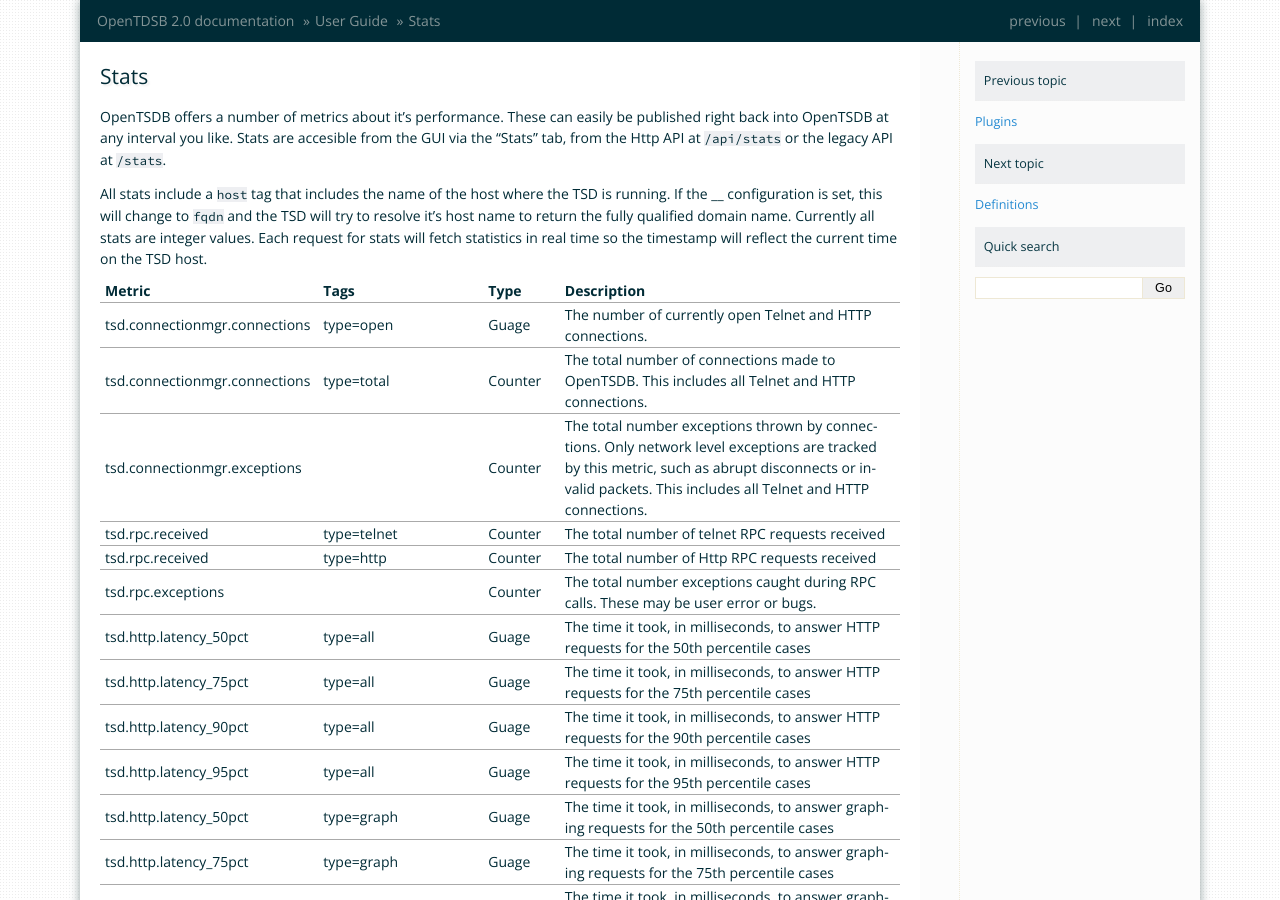
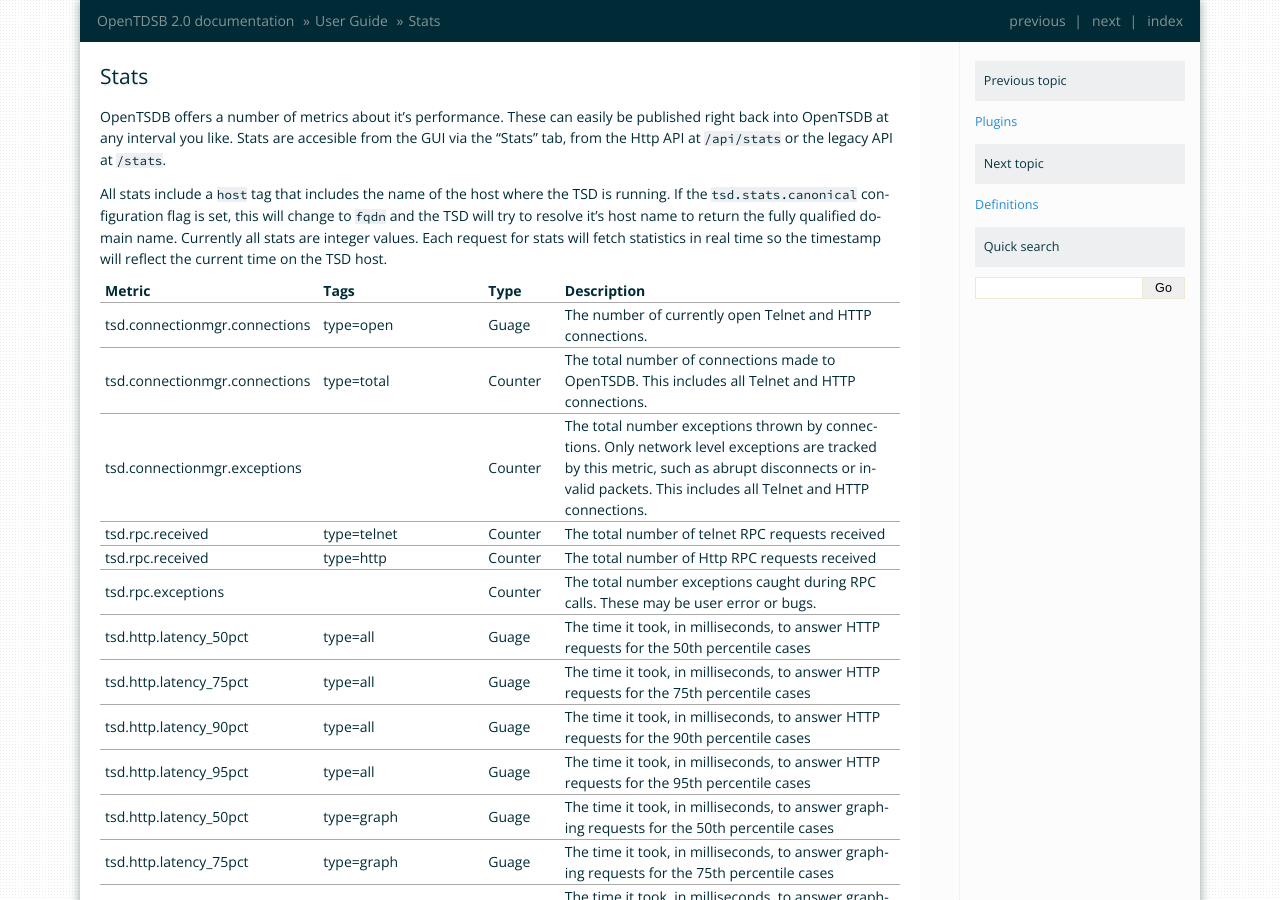
Before and after one commit to OpenTSDB/opentsdb.net, a Sphinx documentation site: the page built from docs/source/user_guide/stats.rst, in a window 1280 px wide and 900 px high. Built offline with Sphinx 7.4.7, drawn with Linux system fonts in a browser that asks for light colours.

Commit message:
Add missing meta and tree table configuration parameters Update config option for stats FQDN setting
Signed-off-by: Chris Larsen <clarsen@euphoriaaudio.com>

```diff
--- a/docs/source/user_guide/configuration.rst
+++ b/docs/source/user_guide/configuration.rst
@@ -91,6 +91,8 @@
    "tsd.storage.enable_compaction", "Boolean", "Optional", "Whether or not to enable compactions", "True", ""
    "tsd.storage.flush_interval", "Integer", "Optional", "How often, in milliseconds, to flush the data point storage write buffer", "1000", "--flush-interval"
    "tsd.storage.hbase.data_table", "String", "Optional", "Name of the HBase table where data points are stored", "tsdb", "--table"
+   "tsd.storage.hbase.tree_table", "String", "Optional", "Name of the HBase table where tree data are stored", "tsdb-tree", "";
+   "tsd.storage.hbase.meta_table", "String", "Optional", "Name of the HBase table where meta data are stored", "tsdb-meta", "";
    "tsd.storage.hbase.uid_table", "String", "Optional", "Name of the HBase table where UID information is stored", "tsdb-uid", "--uidtable"
    "tsd.storage.hbase.zk_basedir", "String", "Optional", "Path under which the znode for the -ROOT- region is located", "/hbase", "--zkbasedir"
    "tsd.storage.hbase.zk_quorum", "String", "Optional", "A comma-separated list of ZooKeeper hosts to connect to, with or without port specifiers.
--- a/docs/source/user_guide/stats.rst
+++ b/docs/source/user_guide/stats.rst
@@ -3,7 +3,7 @@
 
 OpenTSDB offers a number of metrics about it's performance. These can easily be published right back into OpenTSDB at any interval you like. Stats are accesible from the GUI via the "Stats" tab, from the Http API at ``/api/stats`` or the legacy API at ``/stats``.
 
-All stats include a ``host`` tag that includes the name of the host where the TSD is running. If the __ configuration is set, this will change to ``fqdn`` and the TSD will try to resolve it's host name to return the fully qualified domain name. Currently all stats are integer values. Each request for stats will fetch statistics in real time so the timestamp will reflect the current time on the TSD host.
+All stats include a ``host`` tag that includes the name of the host where the TSD is running. If the ``tsd.stats.canonical`` configuration flag is set, this will change to ``fqdn`` and the TSD will try to resolve it's host name to return the fully qualified domain name. Currently all stats are integer values. Each request for stats will fetch statistics in real time so the timestamp will reflect the current time on the TSD host.
 
 .. csv-table::
    :header: "Metric", "Tags", "Type", "Description"
```
Also changed, not shown: 6 other files.
